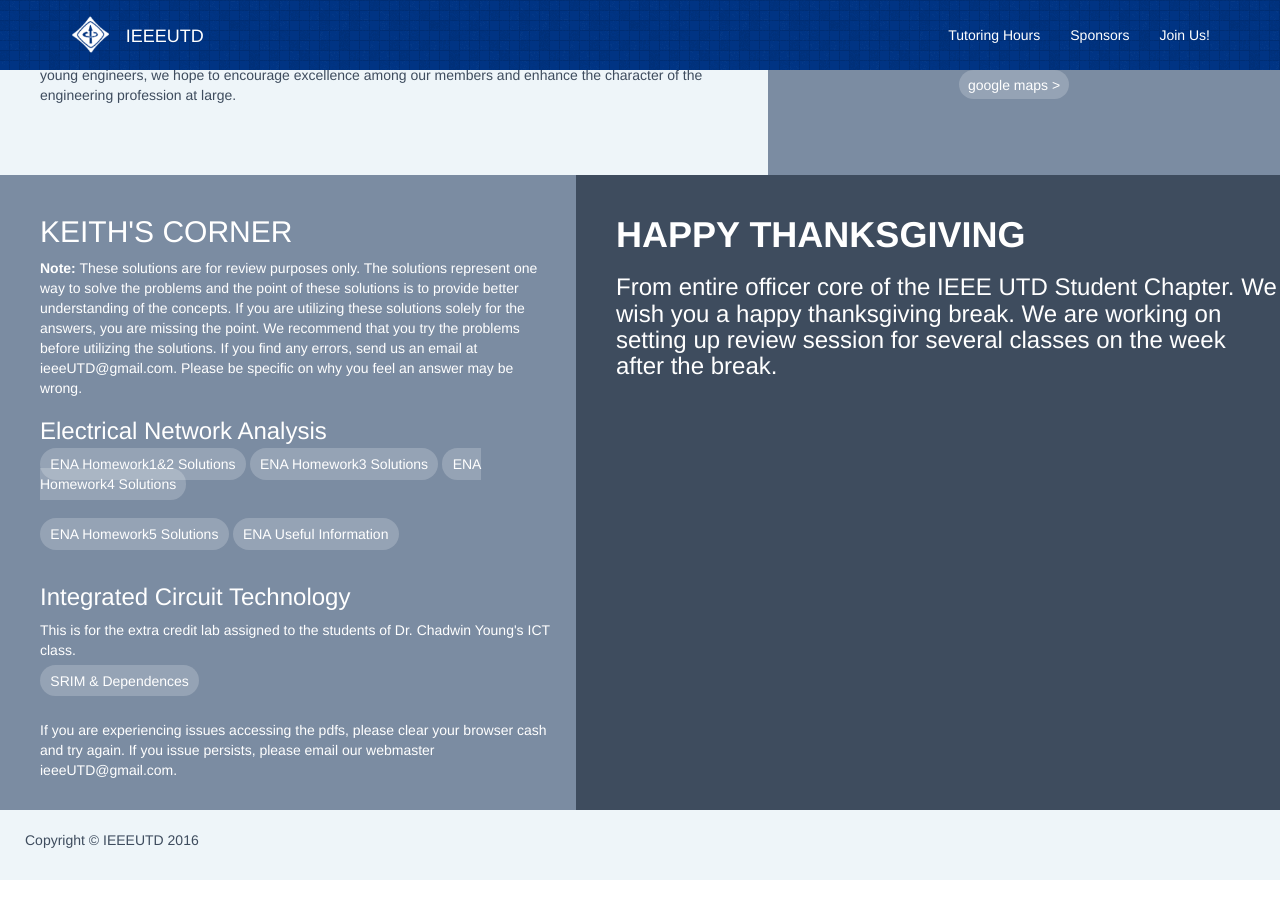
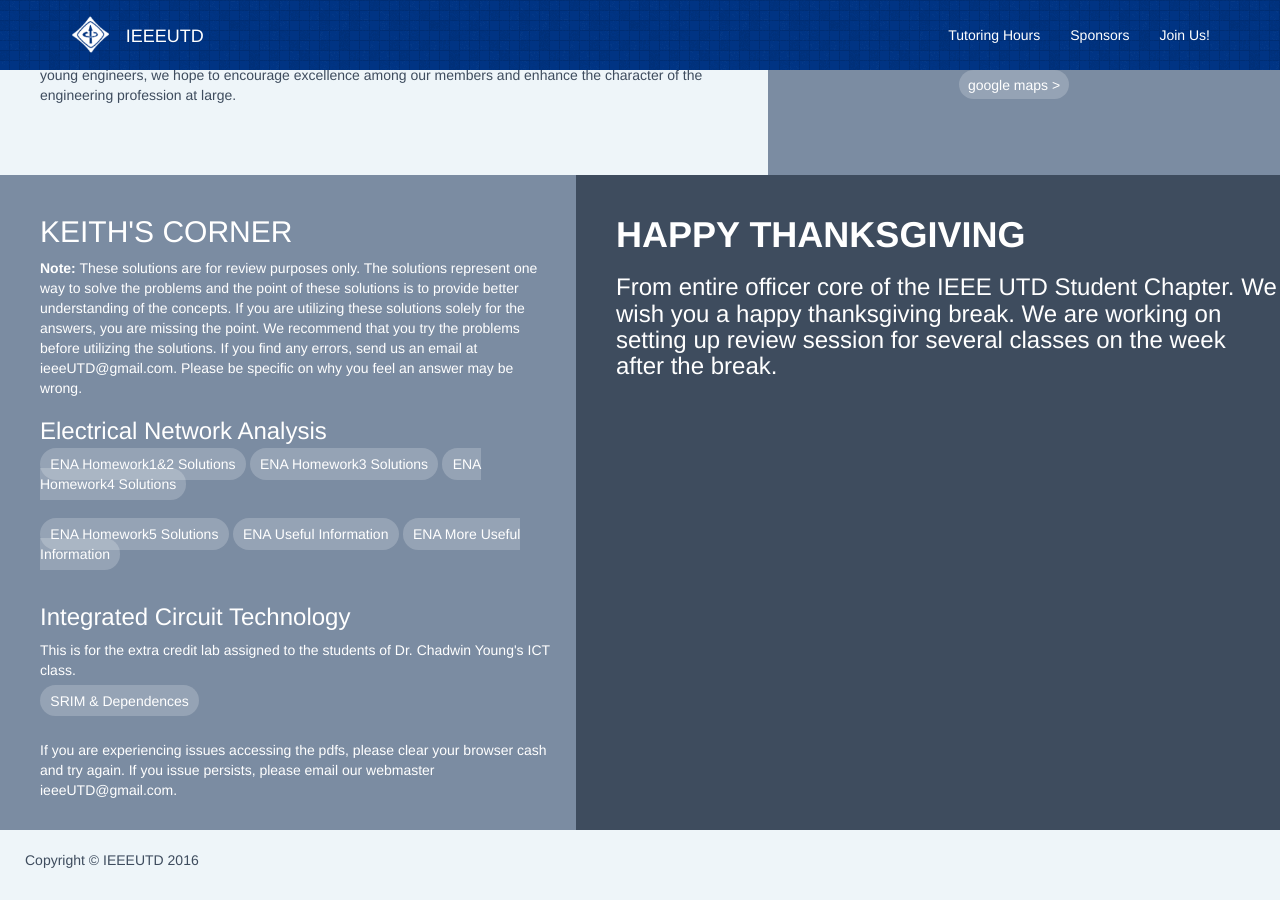
Before and after one commit to IEEEUTD/IEEEUTD.github.io, a Jekyll site: the page index.html, which Jekyll copies as it is, in a window 1280 px wide and 900 px high, scrolled down 865 px. Built offline with Jekyll 4.4.1, drawn with Linux system fonts in a browser that asks for light colours.

Commit message:
added more ena info.

```diff
--- a/index.html
+++ b/index.html
@@ -142,7 +142,7 @@
                     <p><b>Note:</b> These solutions are for review purposes only. The solutions represent one way to solve the problems and the point of these solutions is to provide better understanding of the concepts. If you are utilizing these solutions solely for the answers, you are missing the point. We recommend that you try the problems before utilizing the solutions. If you find any errors, send us an email at ieeeUTD@gmail.com. Please be specific on why you feel an answer may be wrong.<br/></p>
                     <h3>Electrical Network Analysis</h3>
                     <p><a href="documents/ENA_Solutions/ENA_Fahimi_HW1&2.pdf" class="button">ENA Homework1&2 Solutions</a> <a href="documents/ENA_Solutions/ENA_Fahimi_HW3.pdf" class="button">ENA Homework3 Solutions</a> <a href="documents/ENA_Solutions/ENA_Fahimi_HW4.pdf" class="button">ENA Homework4 Solutions</a><br/><br/></p>
-                    <p><a href="documents/ENA_Solutions/ENA_Fahimi_HW5.pdf" class="button">ENA Homework5 Solutions</a> <a href="documents/ENA_Solutions/ENA_Fahimi_Extra_Info.pdf" class="button">ENA Useful Information</a><br/><br/></p>
+                    <p><a href="documents/ENA_Solutions/ENA_Fahimi_HW5.pdf" class="button">ENA Homework5 Solutions</a> <a href="documents/ENA_Solutions/ENA_Fahimi_Extra_Info.pdf" class="button">ENA Useful Information</a> <a href="documents/ENA_Solutions/ENA_Fahimi_Extra_Info2.pdf" class="button">ENA More Useful Information</a><br/><br/></p>
                     <h3>Integrated Circuit Technology</h3>
                     <p>This is for the extra credit lab assigned to the students of Dr. Chadwin Young's ICT class.</p>
                     <p><a href="documents/Integrated_Circuit_Technology/SRIM_Setup.zip" class="button">SRIM & Dependences</a><br/><br/></p>
```
Also changed, not shown: 1 other file.
